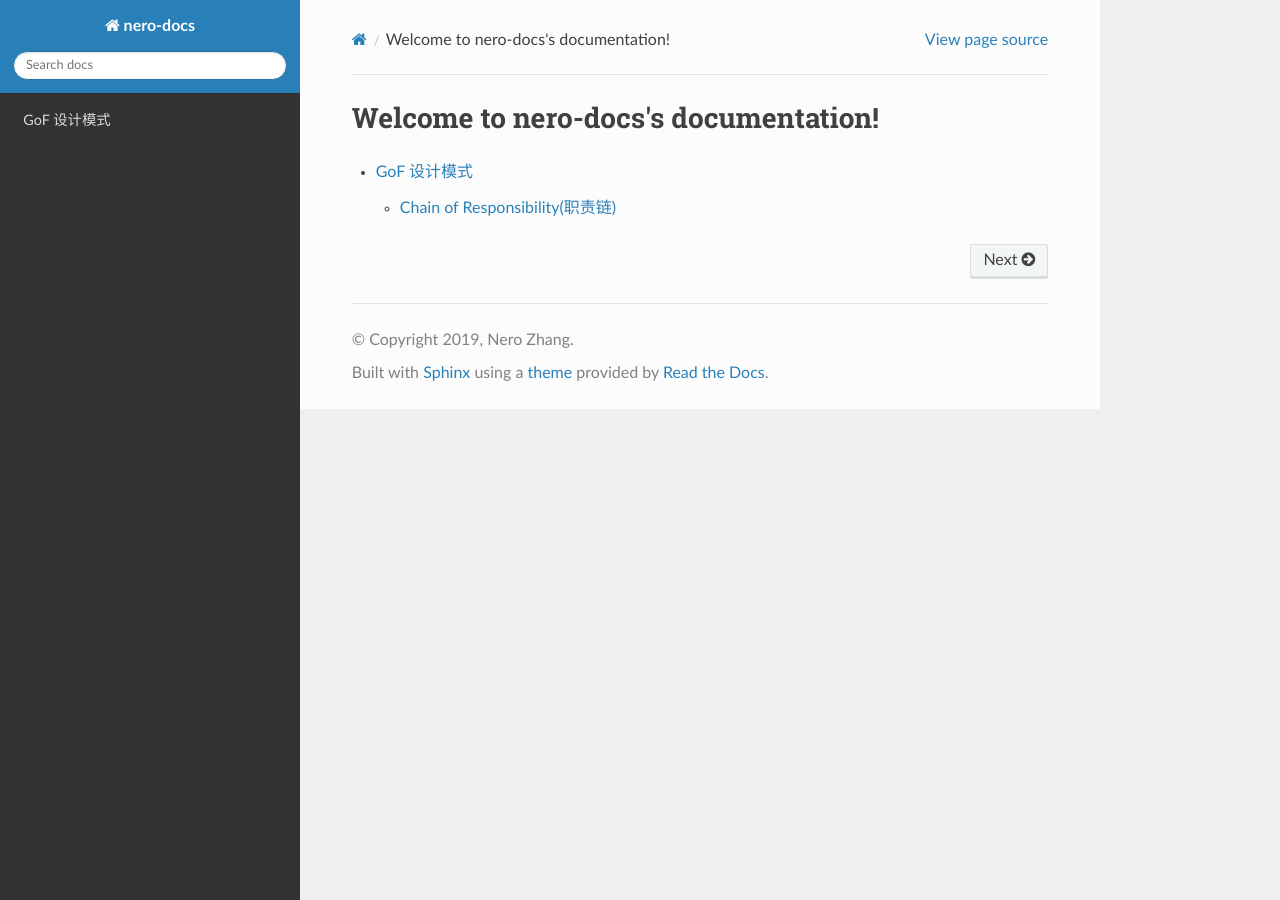
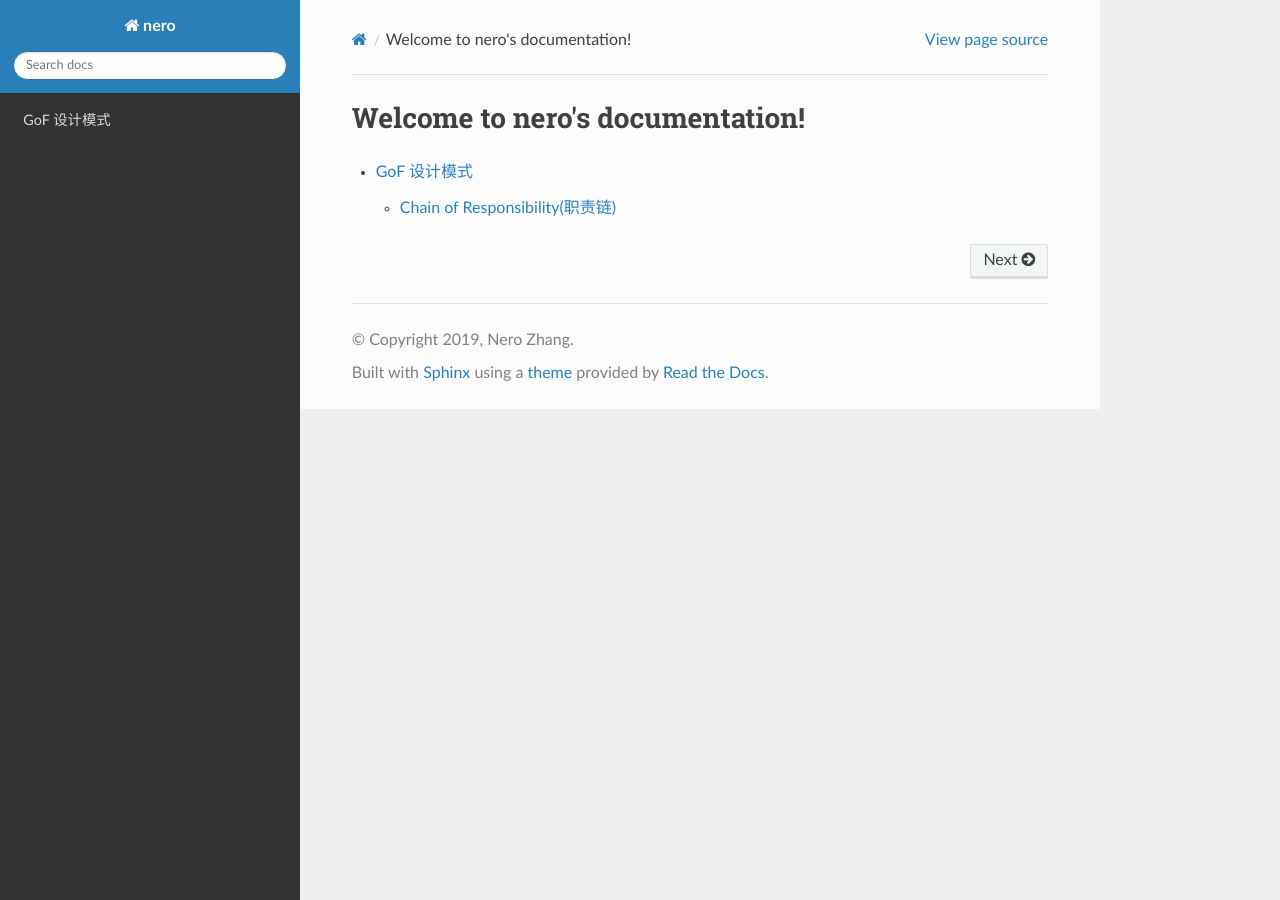
Before and after one commit to nerodocs/nero, a Sphinx documentation site: the page built from source/index.rst, in a window 1280 px wide. Built offline with Sphinx 7.4.7 and the Read the Docs theme 2.0.0, drawn with Linux system fonts in a browser that asks for light colours.

Commit message:
project name update

```diff
--- a/source/conf.py
+++ b/source/conf.py
@@ -17,7 +17,7 @@
 
 # -- Project information -----------------------------------------------------
 
-project = 'nero-docs'
+project = 'nero'
 copyright = '2019, Nero Zhang'
 author = 'Nero Zhang'
 
--- a/source/index.rst
+++ b/source/index.rst
@@ -1,9 +1,9 @@
-.. nero-docs documentation master file, created by
+.. nero documentation master file, created by
    sphinx-quickstart on Thu Oct 24 10:40:55 2019.
    You can adapt this file completely to your liking, but it should at least
    contain the root `toctree` directive.
 
-Welcome to nero-docs's documentation!
+Welcome to nero's documentation!
 =====================================
 
 .. toctree::
```
